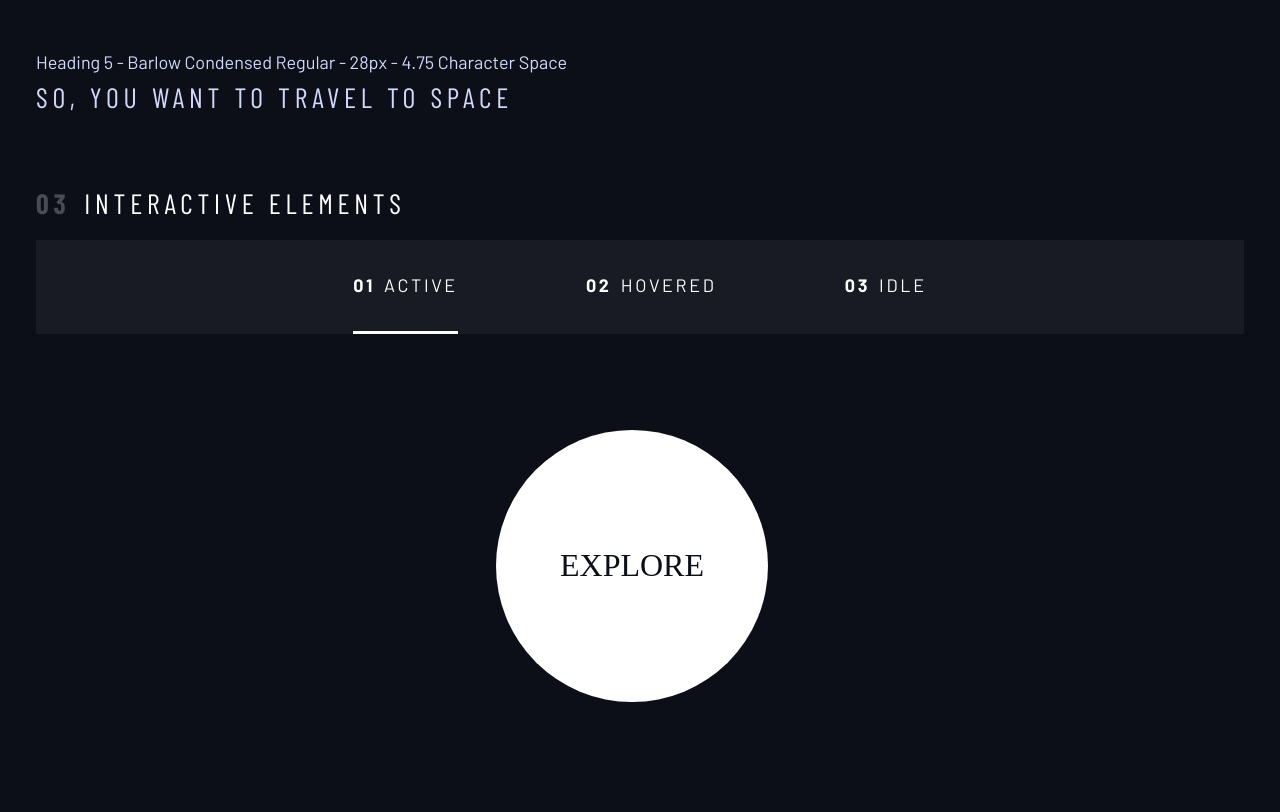
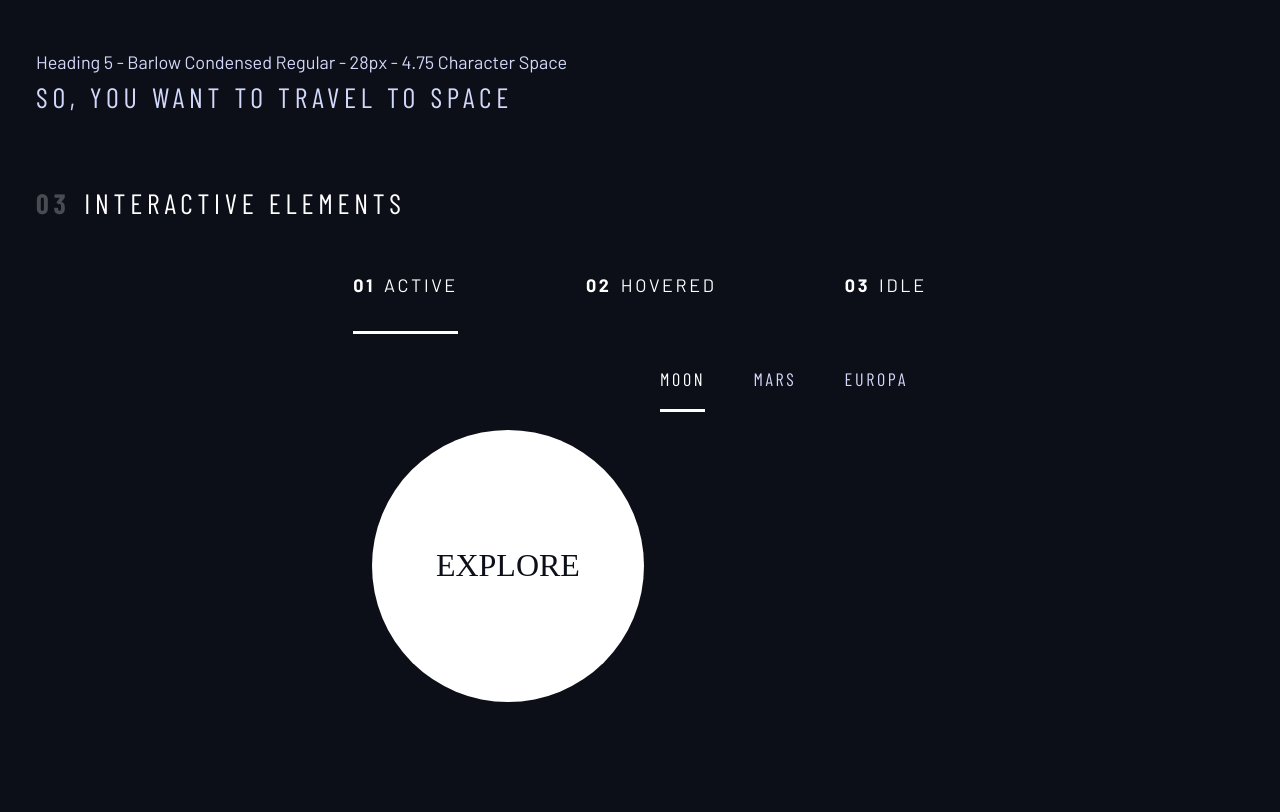
Before and after one commit to leahwho/space-tourism, a plain HTML site: page design-system.html in a window 1280 px wide. Shown: the part 1115-1927 px from the top of the page. Before the commit the page ends 1865 px from the top, so only its background shows below. Drawn offline with nearby package versions, Linux system fonts and the light colour scheme; a web font is replaced by a local one.

Commit message:
fix spacing, add starter tabs & basic index coming soon

```diff
--- a/design-system.html
+++ b/design-system.html
@@ -5,18 +5,15 @@
     <!-- Google fonts -->
     <link rel="preconnect" href="https://fonts.googleapis.com">
     <link rel="preconnect" href="https://fonts.gstatic.com" crossorigin>
-        <link href="https://fonts.googleapis.com/css2?family=Barlow+Condensed:wght@400;700&family=Bellefair&family=Barlow:wght@400;700&display=swap"
-            rel="stylesheet">
+    <link href="https://fonts.googleapis.com/css2?family=Barlow+Condensed:wght@400;700&family=Bellefair&family=Barlow:wght@400;700&display=swap" rel="stylesheet">
 
       <link rel="stylesheet" href="index.css">
-
-        <style>
-
-        </style>
+    <style></style>
   </head>
   <body>
 
     <div class="container">
+
       <h1 class="uppercase">Design system</h1>
 
       <section id="colors" style="margin: 4rem 0">
@@ -91,7 +88,7 @@
         <h2 class="numbered-title"><span>03</span> Interactive elements</h2>
 
         <!-- navigation -->
-              <div style="background-color: hsl(var(--clr-white) / .05);">
+        <div>
           <nav>
             <ul class="primary-navigation underline-indicators flex">
               <li class="active"><a class="uppercase text-white letter-spacing-2" href="#"><span>01</span>Active</a>
@@ -109,7 +106,17 @@
 
           <div style="margin-bottom: 50vh">
             <!-- Tabs -->
-
+            <div class="tab-list underline-indicators flex">
+              <button aria-selected='true' class="uppercase text-light letter-spacing-2 bg-dark ff-sans-cond">
+                Moon
+              </button>
+              <button aria-selected='false' class="uppercase text-light letter-spacing-2 bg-dark ff-sans-cond">
+                Mars
+              </button>
+              <button aria-selected='false' class="uppercase text-light letter-spacing-2 bg-dark ff-sans-cond">
+                Europa
+              </button>
+            </div>
 
             <!-- Dots -->
 
@@ -119,12 +126,8 @@
         </div>
 
       </section>
-
-
     </div>
-
     </div>
-
-        <script src="index.pack.js"></script>
+      <!-- <script src="index.pack.js"></script> -->
   </body>
 </html>
--- a/index.css
+++ b/index.css
@@ -113,6 +113,10 @@ select {
   padding-inline: 2em;
   max-width: 80rem;
   margin-inline: auto;
+}
+
+.no-decoration {
+  text-decoration: none;
 }
 
 .screen-reader-only {
@@ -251,6 +255,8 @@ p {
 
 .underline-indicators > * {
   padding: var(--underline-gap, 1rem) 0;
+  border: 0;
+  cursor: pointer;
   border-bottom: .2rem solid hsl( var(--clr-white) / 0 );
 }
 
@@ -259,6 +265,12 @@ p {
   border-color: hsl( var(--clr-white) / .5 );
 }
 
-.underline-indicators > .active {
+.underline-indicators > .active,
+.underline-indicators > [aria-selected="true"] {
+  color: hsl( var(--clr-white) / 1);
   border-color: hsl( var(--clr-white) / 1);
 }
+
+.tab-list {
+  --gap: 3rem;
+}
```
Also changed, not shown: index.html (added, +19 -0 lines). Lines whose indentation alone changed are shown as unchanged.
